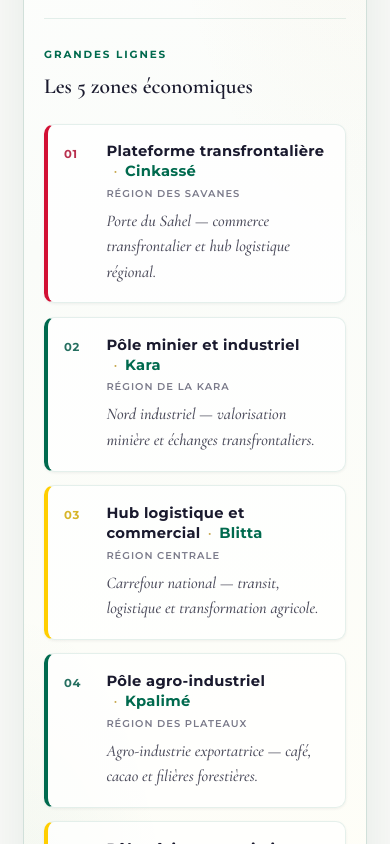
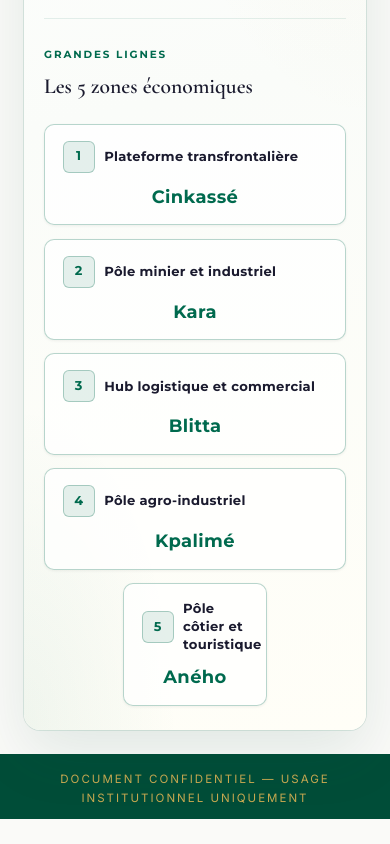
Before and after one commit to henocn/mdpise-roadship, a React (Vite) app: page / in a window 390 px wide. Shown: the part 1200-2044 px from the top of the page. After the commit the page ends 2019 px from the top, so only its background shows below. Built offline with nearby package versions, Linux system fonts and the light colour scheme.

Commit message:
Refactor App.css and TogoOverview component; update layout styles for improved grid presentation, enhance hover effects, and streamline region display with new class structures for better responsiveness and visual clarity.

```diff
--- a/src/App.css
+++ b/src/App.css
@@ -416,21 +416,21 @@
   list-style: none;
   margin: 0;
   padding: 0;
-  display: flex;
-  flex-direction: column;
+  display: grid;
+  grid-template-columns: repeat(2, 1fr);
   gap: 0.85rem;
+  --zone-grid-gap: 0.85rem;
 }
 
 .togo-overview__zone {
-  display: grid;
-  grid-template-columns: auto 1fr;
-  gap: 1rem 1.15rem;
-  align-items: start;
-  padding: 1.1rem 1.15rem 1.1rem 1rem;
+  display: flex;
+  flex-direction: column;
+  align-items: stretch;
+  gap: 0.75rem;
+  padding: 1rem 1.1rem;
   border-radius: var(--radius-md);
   background: rgba(255, 255, 255, 0.72);
-  border: 1px solid rgba(0, 106, 78, 0.1);
-  border-left: 4px solid var(--zone-accent, var(--togo-vert));
+  border: 1px solid rgba(0, 106, 78, 0.28);
   box-shadow: var(--shadow-sm);
   cursor: pointer;
   transition:
@@ -440,81 +440,80 @@
     background 0.25s ease;
 }
 
+.togo-overview__zone--solo {
+  grid-column: 1 / -1;
+  justify-self: center;
+  width: calc((100% - var(--zone-grid-gap)) / 2);
+  max-width: calc((100% - var(--zone-grid-gap)) / 2);
+}
+
 .togo-overview__zone:hover,
 .togo-overview__zone--active {
-  transform: translateX(4px);
+  transform: translateY(-2px);
   background: rgba(255, 255, 255, 0.95);
-  border-color: color-mix(in srgb, var(--zone-accent) 35%, transparent);
+  border-color: rgba(0, 106, 78, 0.5);
   box-shadow:
-    0 8px 24px color-mix(in srgb, var(--zone-accent) 12%, transparent),
+    0 8px 24px rgba(0, 106, 78, 0.1),
     var(--shadow-md);
 }
 
 .togo-overview__zone-index {
+  display: inline-flex;
+  align-items: center;
+  justify-content: center;
+  flex-shrink: 0;
+  width: 2rem;
+  height: 2rem;
   font-family: var(--font-side-label);
-  font-size: 0.72rem;
+  font-size: 0.8rem;
   font-weight: 700;
-  letter-spacing: 0.06em;
-  color: color-mix(in srgb, var(--zone-accent) 70%, var(--color-text-muted));
-  padding-top: 0.15rem;
-  min-width: 1.5rem;
+  letter-spacing: 0;
+  color: var(--togo-vert);
+  background: rgba(0, 106, 78, 0.1);
+  border: 1px solid rgba(0, 106, 78, 0.28);
+  border-radius: var(--radius-sm);
 }
 
-.togo-overview__zone-body {
+.togo-overview__zone--active .togo-overview__zone-index,
+.togo-overview__zone:hover .togo-overview__zone-index {
+  background: var(--togo-vert);
+  color: #fff;
+  border-color: var(--togo-vert);
+}
+
+.togo-overview__zone-head {
+  display: flex;
+  align-items: center;
+  gap: 0.6rem;
+  width: 100%;
   min-width: 0;
 }
 
-.togo-overview__zone-top {
-  display: flex;
-  flex-wrap: wrap;
-  align-items: baseline;
-  justify-content: space-between;
-  gap: 0.35rem 1rem;
-  margin-bottom: 0.45rem;
+.togo-overview__zone--solo .togo-overview__zone-head {
+  justify-content: center;
 }
 
 .togo-overview__zone-name {
   font-family: var(--font-side-label);
-  font-size: 0.92rem;
+  font-size: 0.82rem;
   font-weight: 700;
   letter-spacing: 0.02em;
   color: var(--color-text);
   margin: 0;
   line-height: 1.35;
+  min-width: 0;
 }
 
-.togo-overview__zone-ville {
-  display: inline-block;
-  margin-left: 0.45rem;
+.togo-overview__zone-lieu {
+  width: 100%;
+  text-align: center;
+  font-family: var(--font-side-label);
+  font-size: 1.12rem;
   font-weight: 700;
   color: var(--togo-vert);
-}
-
-.togo-overview__zone-ville::before {
-  content: "·";
-  margin-right: 0.45rem;
-  color: var(--color-gold);
-  font-weight: 400;
-}
-
-.togo-overview__zone-region {
-  font-family: var(--font-side-label);
-  font-size: 0.62rem;
-  font-weight: 600;
-  letter-spacing: 0.1em;
-  text-transform: uppercase;
-  color: var(--color-text-muted);
-  white-space: nowrap;
-}
-
-.togo-overview__zone-trait {
-  font-family: var(--font-side-display);
-  font-size: 1.02rem;
-  font-style: italic;
-  font-weight: 500;
-  line-height: 1.55;
-  color: var(--color-text-secondary);
   margin: 0;
+  line-height: 1.3;
+  letter-spacing: 0.02em;
 }
 
 @media (max-width: 700px) {
@@ -522,10 +521,12 @@
     padding: 1.75rem 1.25rem 1.5rem;
   }
 
-  .togo-overview__zone-top {
-    flex-direction: column;
-    align-items: flex-start;
-    gap: 0.25rem;
+  .togo-overview__zone-list {
+    grid-template-columns: 1fr;
+  }
+
+  .togo-overview__zone--solo {
+    width: 100%;
   }
 }
 
--- a/src/components/TogoOverview.jsx
+++ b/src/components/TogoOverview.jsx
@@ -1,12 +1,6 @@
 import { motion } from "framer-motion";
 import { togoOverview } from "../data/togoOverview";
 import { regionsData, regionsList } from "../data/regions";
-
-
-// Retourne le libellé court de la région administrative
-function regionAdminName(id) {
-  return regionsData[id]?.name ?? id;
-}
 
 
 ////////////////////////////////////////////////////
@@ -47,19 +41,21 @@ export default function TogoOverview({
           {regionsList.map((id, index) => {
             const region = regionsData[id];
             const isActive = hoveredRegion === id;
+            const isSolo = id === "maritime";
 
             return (
               <motion.li
                 key={id}
                 className={[
                   "togo-overview__zone",
+                  isSolo && "togo-overview__zone--solo",
                   isActive && "togo-overview__zone--active",
                 ]
                   .filter(Boolean)
                   .join(" ")}
                 style={{ "--zone-accent": region.color }}
-                initial={{ opacity: 0, x: 20 }}
-                animate={{ opacity: 1, x: 0 }}
+                initial={{ opacity: 0, y: 16 }}
+                animate={{ opacity: 1, y: 0 }}
                 transition={{ delay: 0.08 + index * 0.07, duration: 0.4 }}
                 onMouseEnter={() => onHoverRegion?.(id)}
                 onMouseLeave={() => onHoverRegion?.(null)}
@@ -72,24 +68,15 @@ export default function TogoOverview({
                 }}
                 role="button"
                 tabIndex={0}
-                aria-label={`${region.zone.nom} à ${region.ville} — voir le détail`}
+                aria-label={`${region.zone.nom} — ${region.ville} — voir le détail`}
               >
-                <span className="togo-overview__zone-index" aria-hidden="true">
-                  {String(index + 1).padStart(2, "0")}
-                </span>
-
-                <div className="togo-overview__zone-body">
-                  <div className="togo-overview__zone-top">
-                    <h4 className="togo-overview__zone-name">
-                      {region.zone.nom}
-                      <span className="togo-overview__zone-ville">{region.ville}</span>
-                    </h4>
-                    <span className="togo-overview__zone-region">
-                      {regionAdminName(id)}
-                    </span>
-                  </div>
-                  <p className="togo-overview__zone-trait">{region.grandTrait}</p>
+                <div className="togo-overview__zone-head">
+                  <span className="togo-overview__zone-index" aria-hidden="true">
+                    {index + 1}
+                  </span>
+                  <h4 className="togo-overview__zone-name">{region.zone.nom}</h4>
                 </div>
+                <p className="togo-overview__zone-lieu">{region.ville}</p>
               </motion.li>
             );
           })}
```
